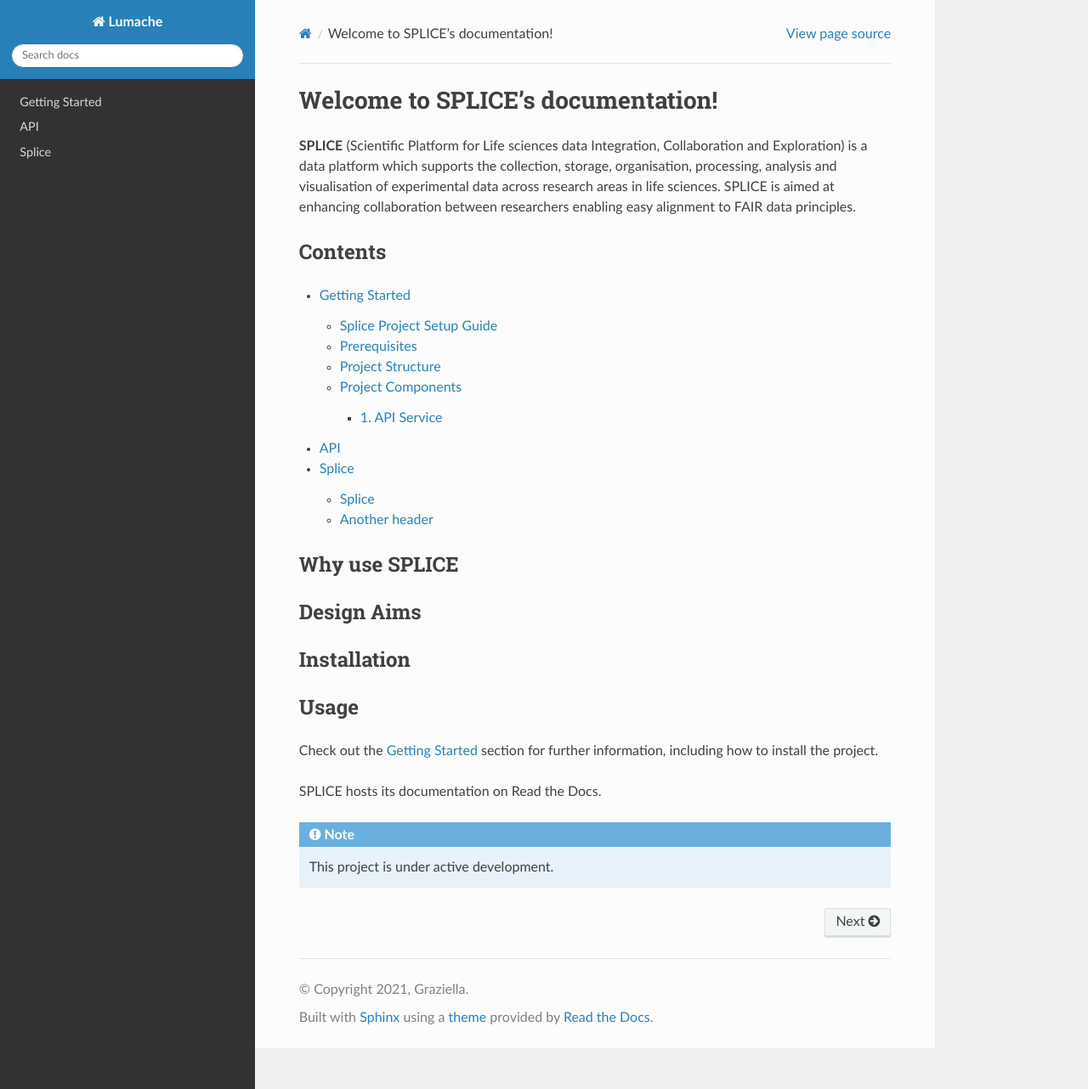
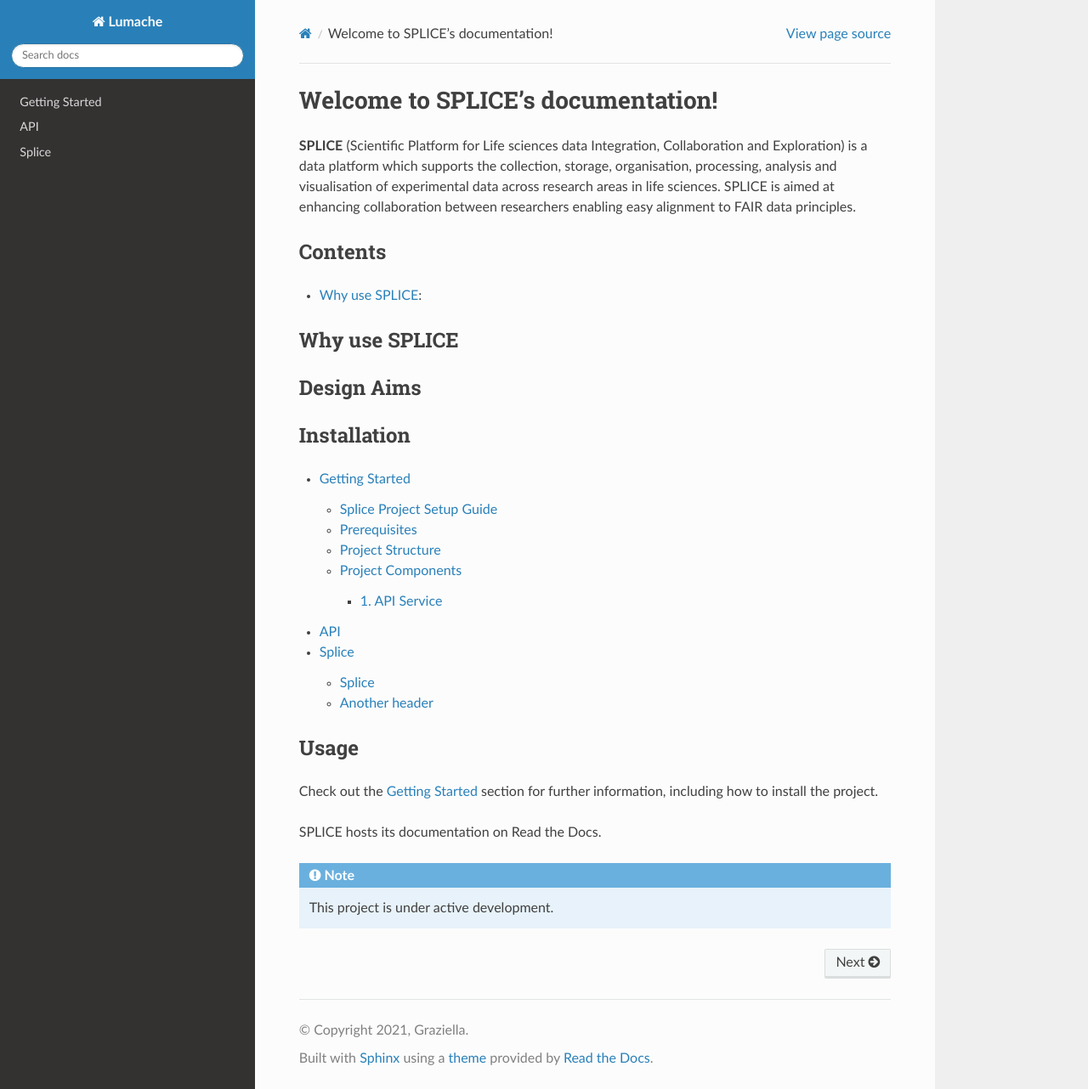
Before and after one commit to PhoevosA/rtd-tuorial, a Sphinx documentation site: the page built from docs/source/index.rst, in a window 1280 px wide and 1282 px high. Shown: the whole window at 85% size. Built offline with Sphinx 7.4.7 and the Read the Docs theme 3.1.0, drawn with Linux system fonts in a browser that asks for light colours.

Commit message:
Update index.rst

```diff
--- a/docs/source/index.rst
+++ b/docs/source/index.rst
@@ -5,14 +5,11 @@
 
 Contents
 --------
-
-.. toctree::
-
-   GettingStarted
-   api
-   test
+* :ref:`Why use SPLICE <YSPLICE>`:
 
 
+
+.. _YSPLICE:
 Why use SPLICE
 --------------
 
```
Also changed, not shown: other parts of docs/source/index.rst (+5 -0 lines).
